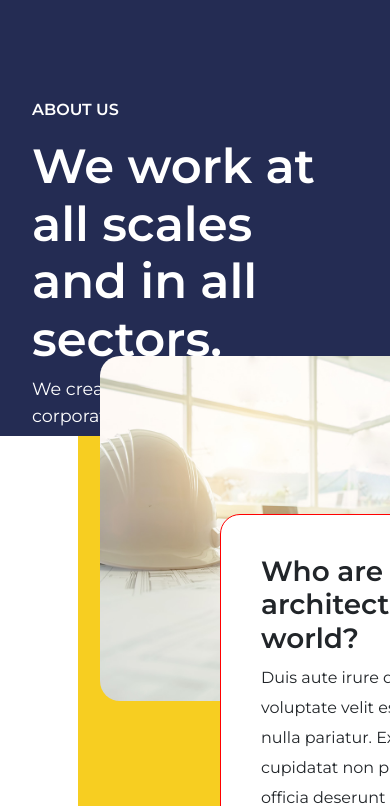
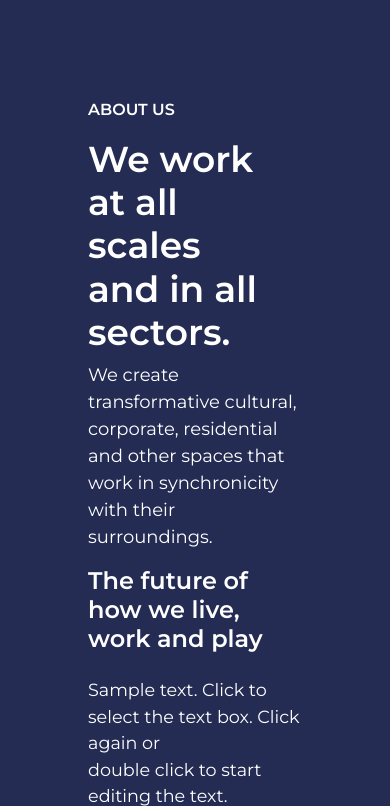
Before and after one commit to tharanga270/companysite, a React (Create React App) app: page / in a window 390 px wide. Shown: the part 2218-3024 px from the top of the page. Built offline with nearby package versions, Linux system fonts and the light colour scheme.

Commit message:
22 commit

```diff
--- a/src/components/OurService.js
+++ b/src/components/OurService.js
@@ -74,7 +74,7 @@ function OurService() {
           </Row>
 
           <Row className="aboutus-row">
-            <Col md={6}>
+            <Col md={6} className="cmn-col-6">
               <p className="cmn-p-text">ABOUT US</p>
               <h1 className="cmn-p-text">
                 We work at all scales and in all sectors.
@@ -85,7 +85,7 @@ function OurService() {
               </p>
             </Col>
 
-            <Col md={6}>
+            <Col md={6} className="cmn-col-6">
               <h4>The future of how we live, work and play</h4>
               <p className="pt-3 sample-p">
                 Sample text. Click to select the text box. Click again or
--- a/src/media.css
+++ b/src/media.css
@@ -426,6 +426,7 @@
   /*our service*/
   .our-service {
     margin-top: 20px;
+    height: 1860px;
   }
   .col6-cmn {
     width: 69% !important;
@@ -439,7 +440,25 @@
   }
   .aboutus-row {
     margin-top: 110px !important;
+    justify-content: center;
   }
+  .aboutus-row h1 {
+    font-size: 2.25rem;
+  }
+  .aboutus-row p:last-of-type {
+    font-size: 1.125rem;
+  }
+  .aboutus-row h4 {
+    font-weight: 700;
+    font-size: 1.5rem;
+  }
+  /* .sample-p {
+    font-size: 1.125rem;
+  } */
+  .cmn-col-6 {
+    width: 68% !important;
+  }
+
   /*our service*/
 }
 
```
